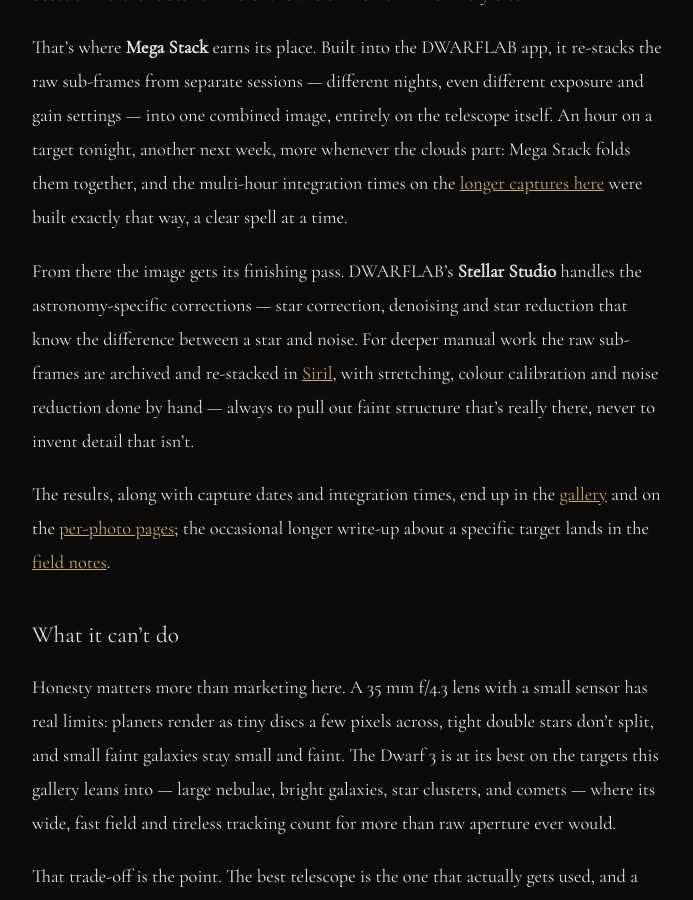
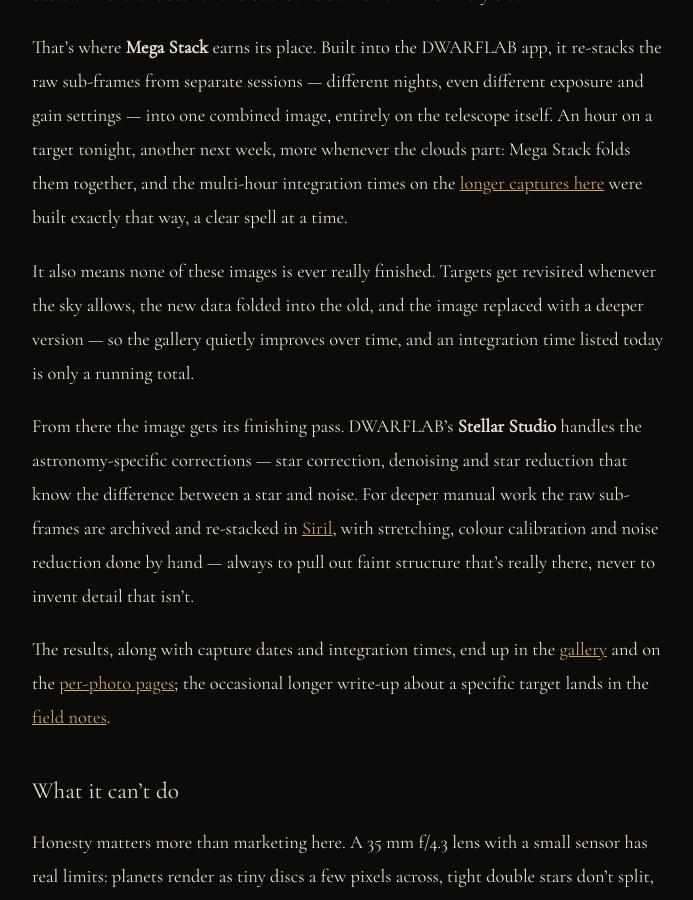
Before and after one commit to CMDRPhaedra/Astrophotography, a Jekyll site: the page built from gear/index.md, in a window 1280 px wide and 900 px high, scrolled down 2766 px. Shown: the whole window, without its empty margins (292-985 px from the left). Built offline with Jekyll 4.4.1, drawn with Linux system fonts in a browser that asks for light colours.

Commit message:
Note that integration times are running totals and images deepen on revisits

```diff
--- a/gear/index.md
+++ b/gear/index.md
@@ -56,6 +56,8 @@
 
 That's where **Mega Stack** earns its place. Built into the DWARFLAB app, it re-stacks the raw sub-frames from separate sessions — different nights, even different exposure and gain settings — into one combined image, entirely on the telescope itself. An hour on a target tonight, another next week, more whenever the clouds part: Mega Stack folds them together, and the multi-hour integration times on the [longer captures here](/photos/) were built exactly that way, a clear spell at a time.
 
+It also means none of these images is ever really finished. Targets get revisited whenever the sky allows, the new data folded into the old, and the image replaced with a deeper version — so the gallery quietly improves over time, and an integration time listed today is only a running total.
+
 From there the image gets its finishing pass. DWARFLAB's **Stellar Studio** handles the astronomy-specific corrections — star correction, denoising and star reduction that know the difference between a star and noise. For deeper manual work the raw sub-frames are archived and re-stacked in [Siril](https://siril.org/), with stretching, colour calibration and noise reduction done by hand — always to pull out faint structure that's really there, never to invent detail that isn't.
 
 The results, along with capture dates and integration times, end up in the [gallery](/) and on the [per-photo pages](/photos/); the occasional longer write-up about a specific target lands in the [field notes](/blog/).
--- a/photos/index.html
+++ b/photos/index.html
@@ -15,7 +15,7 @@
 
 <div class="blog-label">The collection</div>
 <h2 style="font-size:clamp(1.8rem,4vw,2.6rem);font-weight:300;margin-bottom:1rem;">Every capture</h2>
-<p style="color:var(--dim);font-style:italic;margin-bottom:2.5rem;">Deep-sky objects photographed from Edinburgh, Scotland with a Dwarf 3 smart telescope — each with capture details and notes. For the interactive version with sky maps and 3D distance views, head to the <a href="/" style="color:var(--accent);">gallery</a>.</p>
+<p style="color:var(--dim);font-style:italic;margin-bottom:2.5rem;">Deep-sky objects photographed from Edinburgh, Scotland with a Dwarf 3 smart telescope — each with capture details and notes. For the interactive version with sky maps and 3D distance views, head to the <a href="/" style="color:var(--accent);">gallery</a>. Integration times are running totals — targets are <a href="/gear/" style="color:var(--accent);">revisited as skies allow</a>, and images deepen as more data accumulates.</p>
 
 {% assign caps = site.captures | sort: "date" | reverse %}
 <ul class="photo-grid">
```
